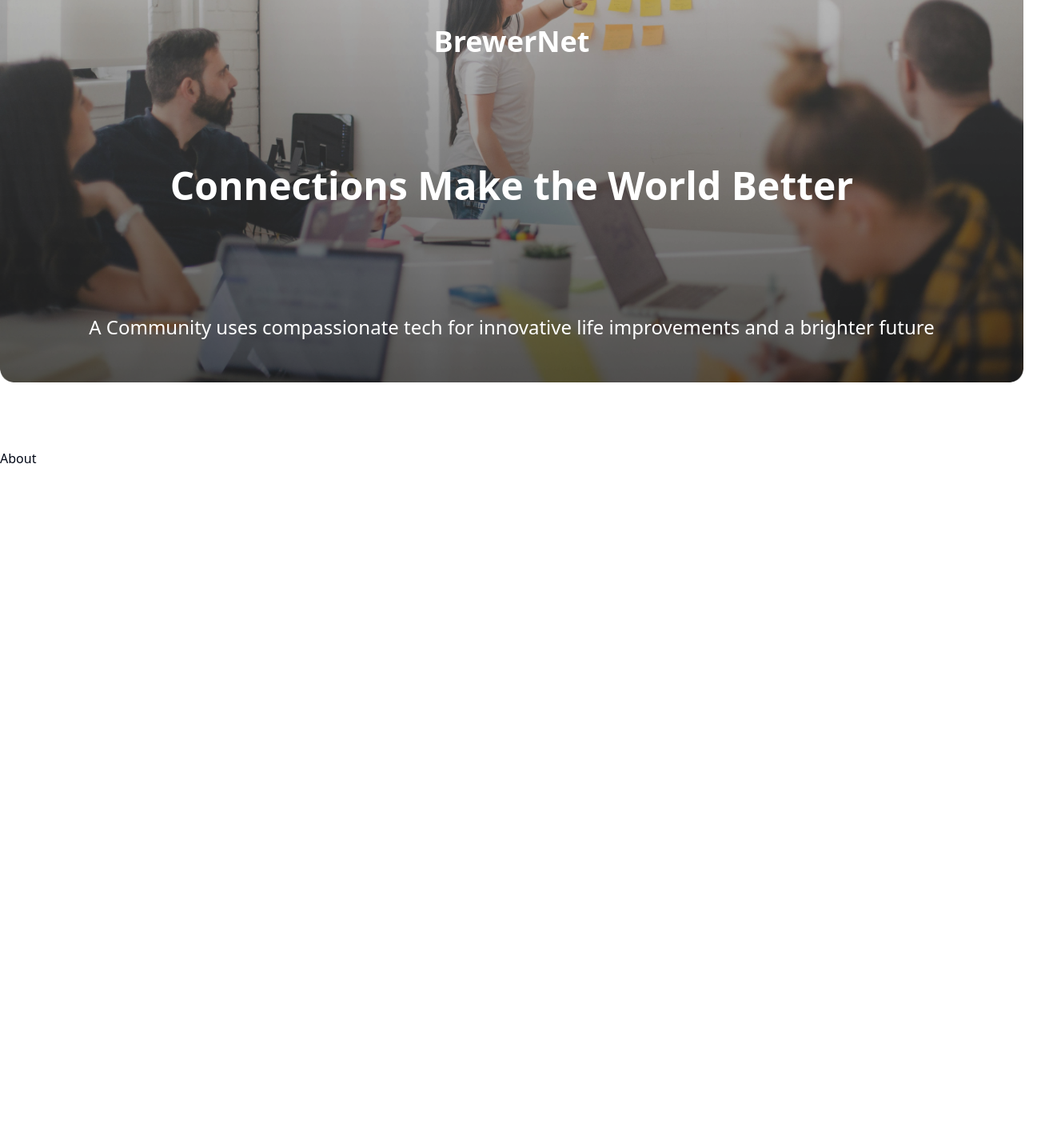
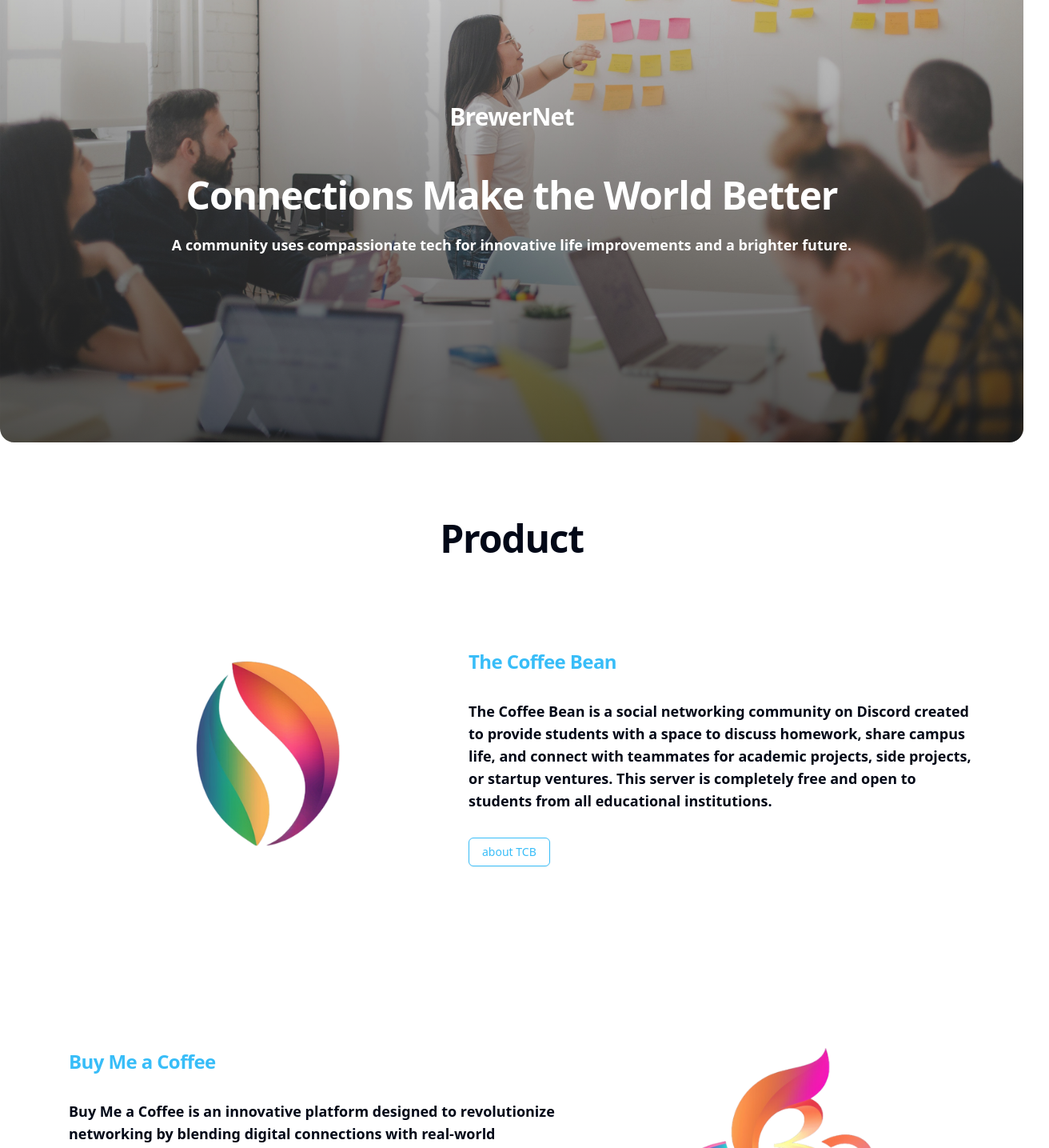
Before and after one commit to BrewerNet/brewernet-web, a Next.js app: page / in a window 1280 px wide. Shown: the part 180-1615 px from the top of the page at 80% size, 1312 px wide, since content can reach past the window. Before the commit the page ends 800 px from the top, so only its background shows below. Built offline with nearby package versions, Linux system fonts and the light colour scheme.

Commit message:
fix all conflict

```diff
--- /dev/null
+++ b/src/app/homepage/components/CardContainer.tsx
@@ -0,0 +1,31 @@
+import Image, { StaticImageData } from 'next/image'
+import React from 'react';
+
+import { FlexContainer } from '../../../components/shared/layout/FlexContainer';
+import { TypographyH3,TypographyLarge } from '../../../components/shared/Typography/Typography';
+import { Button } from '../../../components/ui/button';
+
+interface CardContainerProps {
+  title: string;
+  description: string;
+  imageSrc: StaticImageData;
+  altText: string;
+  buttonContent:string;
+  isImageOnRight:boolean;
+}
+const CardContainer:React.FC<CardContainerProps> = ({ title, description, imageSrc, altText,buttonContent,isImageOnRight=false }) => {
+  return (
+    <FlexContainer classname={`px-10 md:${isImageOnRight?'':'translate-x-8'}`}>
+      <Image src={imageSrc} alt={altText} sizes='33vw' className={`hidden md:block ${isImageOnRight?'order-last':''}`} width={500} height={500}/>
+      <div className={`py-20 md:pr-10 max-w-2xl text-center md:text-left ${isImageOnRight ?'md:translate-x-8':''}`}>
+        <TypographyH3 className='mb-8 border-none text-sky-400'>{title}</TypographyH3>
+        <TypographyLarge className='mb-8 font-normal'>{description}</TypographyLarge>
+        <Button variant='outline' className='text-sky-400 border-sky-400'>
+          {buttonContent}
+        </Button>
+      </div>
+    </FlexContainer>
+  );
+};
+
+export default CardContainer;
--- a/src/app/homepage/page.tsx
+++ b/src/app/homepage/page.tsx
@@ -3,27 +3,47 @@ import React from 'react'
 
 import { PageProps } from '@/lib/interfaces'
 
-import { FlexContainer } from '@/components/shared/layout/FlexContainer'
-import Footer from '@/components/shared/Footer/Footer'
-import { TypographyH1 } from '../../components/shared/Typography/Typography'
+import CardContainer from './components/CardContainer'
+import { FlexContainer } from '../../components/shared/layout/FlexContainer'
+import { TypographyH1, TypographyH2, TypographyLarge } from '../../components/shared/Typography/Typography'
 import banner from '../../../public/banner.svg'
+import btcbFaviconC from '../../../public/logo/bmac-favicon-c.png'
+import tcbFaviconC from '../../../public/logo/tcb-favicon-c.png'
 const Homepage: React.FC<PageProps> = () => {
   return (
     <div>
-      <div>
+      <div className='mb-24'>
         <FlexContainer classname='relative'>
-          <Image src={banner} alt='banner image' sizes='100vw' className='w-full h-auto ' />
-          <div className='absolute text-white text-center w-1/2 '>
-            <div className='lg:text-5xl md:text-3xl mb-12'>BrewerNet</div>
-            <div className='lg:text-6xl md:text-4xl  px-12 md:px-6 lg:px-12 mb-7'>Connections Make the World Better</div>
-            <div className='lg:text-3xl md:text-lg'>A community uses compassionate tech for innovative life improvements and a brighter future.</div>
+          <Image src={banner} alt='banner image' sizes='100vw' className='w-full h-auto ' width={1440} height={740} />
+          <div className='absolute text-white text-center w-5/6'>
+            <TypographyH2 className='font-normal  mb-6 md:mb-12 border-none'>BrewerNet</TypographyH2>
+            <TypographyH1 className='mb-2 md:mb-6'>Connections Make the World Better</TypographyH1>
+            <TypographyLarge className='font-normal'>
+              A community uses compassionate tech for innovative life improvements and a brighter future.
+            </TypographyLarge>
           </div>
         </FlexContainer>
       </div>
-      <FlexContainer classname='mb-24 '>
+      <FlexContainer>
         <TypographyH1>Product</TypographyH1>
       </FlexContainer>
-      <Footer />
+
+      <CardContainer
+        title='The Coffee Bean'
+        description='The Coffee Bean is a social networking community on Discord created to provide students with a space to discuss homework, share campus life, and connect with teammates for academic projects, side projects, or startup ventures. This server is completely free and open to students from all educational institutions.'
+        imageSrc={tcbFaviconC}
+        altText='tcb-favicon-c'
+        buttonContent='about TCB'
+        isImageOnRight={false}
+      />
+      <CardContainer
+        title='Buy Me a Coffee'
+        description='Buy Me a Coffee is an innovative platform designed to revolutionize networking by blending digital connections with real-world interactions. Our goal is to encourage individuals to engage in meaningful conversations over coffee, fostering genuine relationships and knowledge sharing.'
+        imageSrc={btcbFaviconC}
+        altText='btcb-favicon-c'
+        buttonContent='about BMac'
+        isImageOnRight={true}
+      />
     </div>
   )
 }
--- a/src/app/layout.tsx
+++ b/src/app/layout.tsx
@@ -2,8 +2,10 @@ import { ReactNode } from 'react'
 
 import './globals.css'
 
+import Footer from '@/components/shared/Footer'
+
+import Providers from './Providers'
 import Navbar from '../components/shared/Navbar/Navbar'
-import Providers from './Providers'
 
 const RootLayout = ({ children }: { children: ReactNode }) => {
   return (
@@ -12,6 +14,7 @@ const RootLayout = ({ children }: { children: ReactNode }) => {
         <body>
           <Navbar />
           <div>{children}</div>
+          <Footer />
         </body>
       </html>
     </Providers>
--- a/src/app/page.tsx
+++ b/src/app/page.tsx
@@ -1,14 +1,16 @@
-import Link from 'next/link'
 
 import { PageProps } from '@/lib/interfaces'
 
-import Hero from '../components/shared/Hero/Hero'
+import Homepage from './homepage/page'
+
+// import Hero from '../components/shared/Hero/Hero'
 
 const Page: React.FC<PageProps> = () => {
   return (
     <div>
-      <Hero />
-      <Link href='/about'>About</Link>
+      {/* <Hero />
+      <Link href='/about'>About</Link> */}
+      <Homepage/>
     </div>
   )
 }
--- a/src/components/shared/Footer/Footer.tsx
+++ b/src/components/shared/Footer/Footer.tsx
@@ -1,7 +1,8 @@
-import React from 'react';
 import Image from 'next/image';
 import Link from 'next/link';
-import { LuInstagram, LuTwitter, LuFacebook, LuLinkedin } from 'react-icons/lu';
+import React from 'react';
+import { LuFacebook, LuInstagram, LuLinkedin,LuTwitter } from 'react-icons/lu';
+
 import { TypographyLead, TypographySmall } from '../Typography/Typography';
 
 export default function Footer() {
--- /dev/null
+++ b/src/components/shared/Footer/index.ts
@@ -0,0 +1 @@
+export { default } from './Footer'
--- a/src/components/ui/button.tsx
+++ b/src/components/ui/button.tsx
@@ -2,7 +2,9 @@ import { Slot } from '@radix-ui/react-slot'
 import { cva, type VariantProps } from 'class-variance-authority'
 import * as React from 'react'
 
-import { cn } from '@/lib/utils'
+import { cn } from '../../lib/utils'
+
+
 
 const buttonVariants = cva(
   'inline-flex items-center justify-center whitespace-nowrap rounded-md text-sm font-medium transition-colors focus-visible:outline-none focus-visible:ring-1 focus-visible:ring-ring disabled:pointer-events-none disabled:opacity-50',
```
